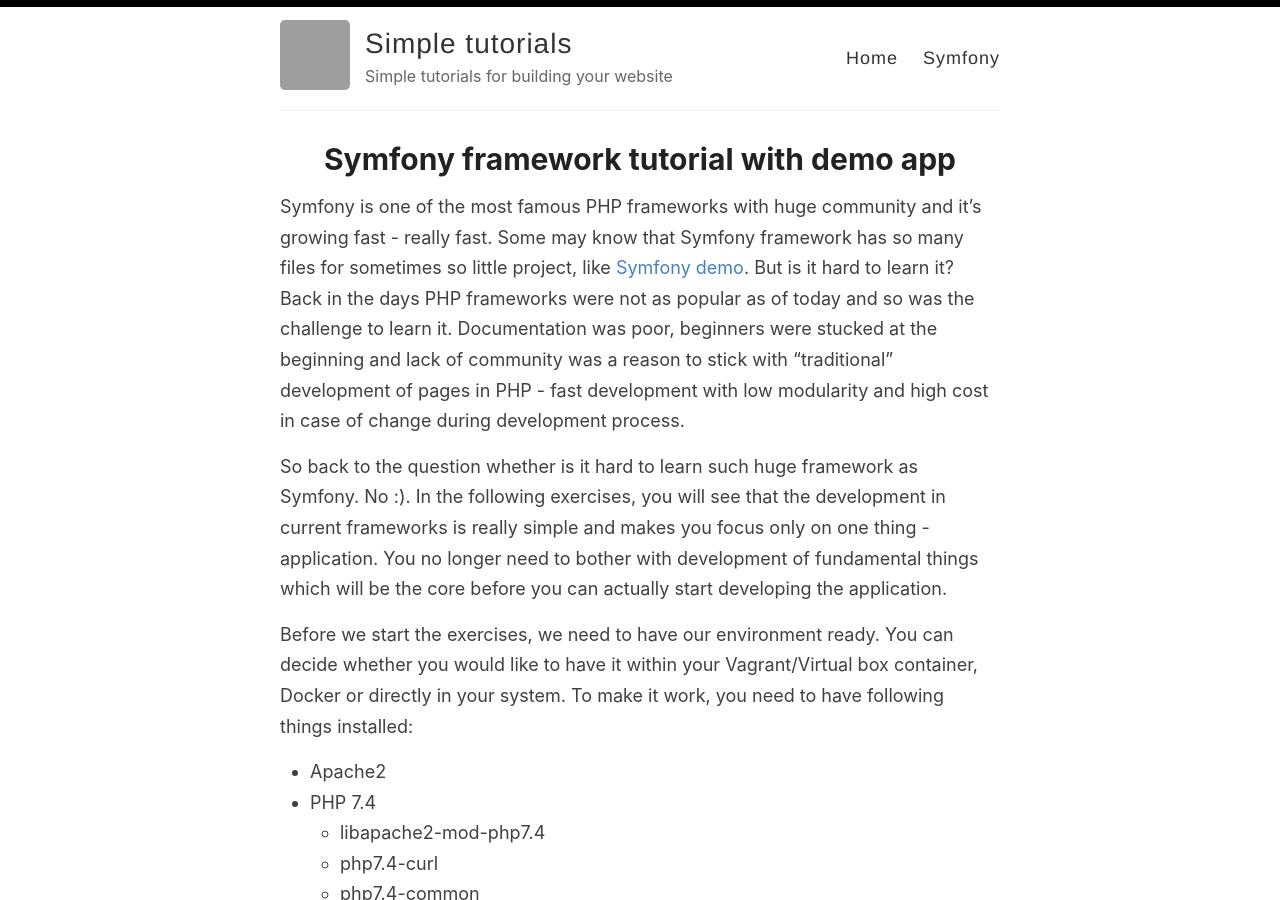
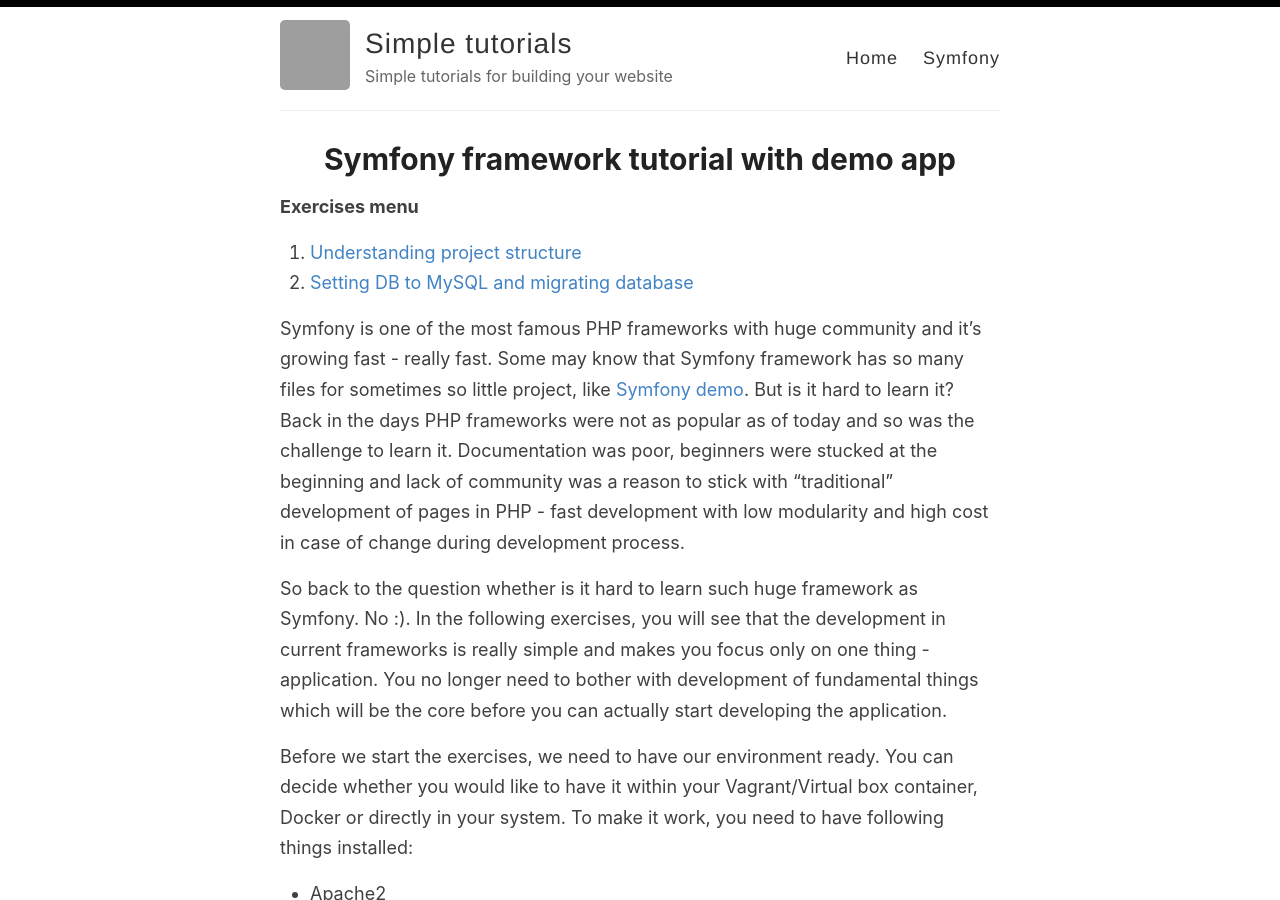
Before and after one commit to Lkopo/lkopo.github.io, a Jekyll site: the page built from _pages/symfony.md, in a window 1280 px wide and 900 px high. Built offline with Jekyll 4.4.1, drawn with Linux system fonts in a browser that asks for light colours; grey boxes are pictures that could not be loaded.

Commit message:
Update symfony.md

```diff
--- a/_pages/symfony.md
+++ b/_pages/symfony.md
@@ -3,6 +3,10 @@ layout: page
 title: Symfony framework tutorial with demo app
 permalink: /tutorial/symfony
 ---
+
+**Exercises menu**
+1. [Understanding project structure](/tutorial/symfony/01-understanding-project-structure)
+2. [Setting DB to MySQL and migrating database](/tutorial/symfony/02-setting-db-to-mysql-and-migrating-database)
 
 Symfony is one of the most famous PHP frameworks with huge community and it's growing fast - really fast. Some may know that Symfony framework has so many files for sometimes so little project, like [Symfony demo](https://github.com/symfony/demo). But is it hard to learn it? Back in the days PHP frameworks were not as popular as of today and so was the challenge to learn it. Documentation was poor, beginners were stucked at the beginning and lack of community was a reason to stick with "traditional" development of pages in PHP - fast development with low modularity and high cost in case of change during development process.
 
```
